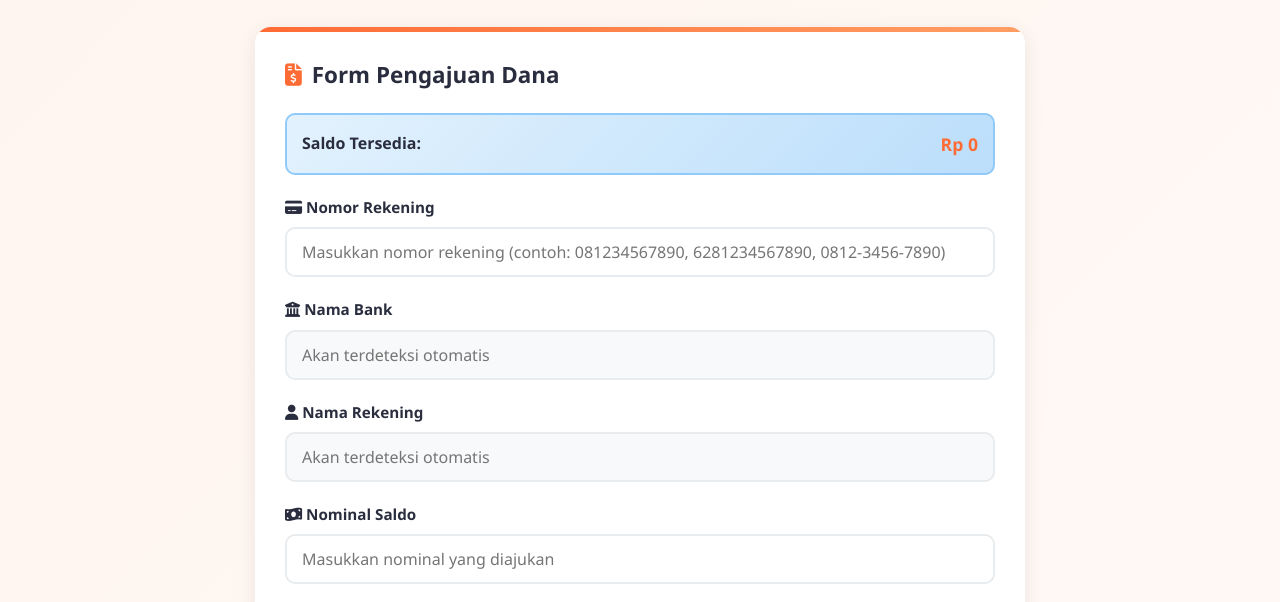
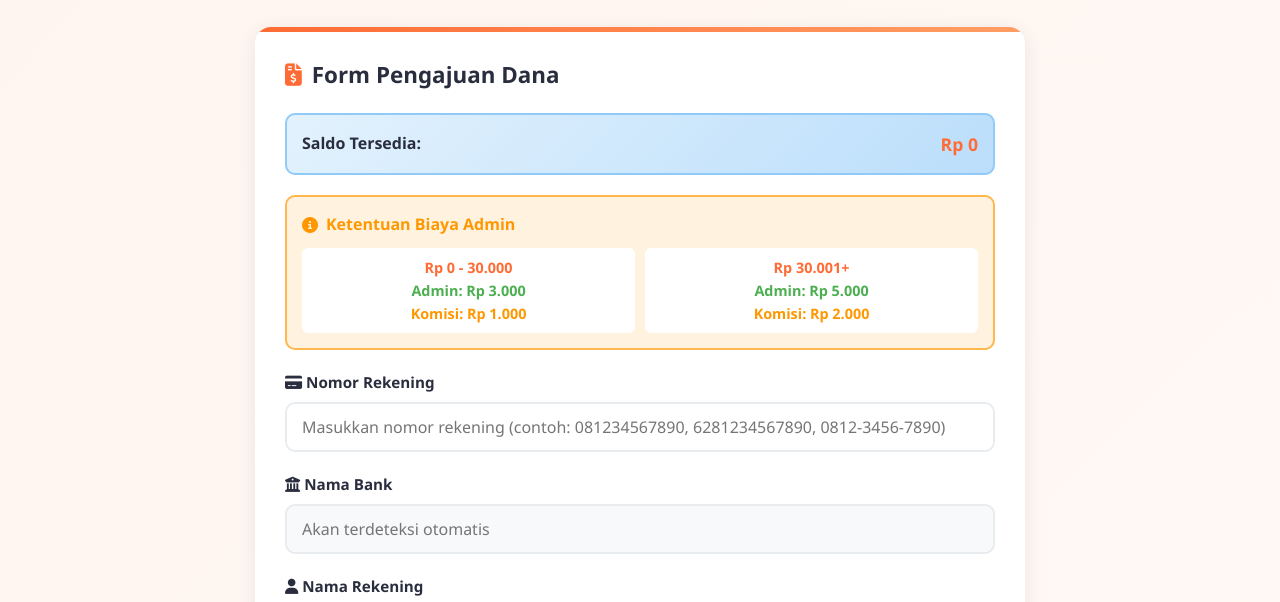
Before and after one commit to imammulmuthaqim/DanaKu.github, a plain HTML site: page pengajuan.html in a window 1280 px wide. Shown: the part 198-800 px from the top of the page. Drawn offline with Linux system fonts and the light colour scheme; no server answers.

Commit message:
Add files via upload

```diff
--- a/pengajuan.html
+++ b/pengajuan.html
@@ -244,6 +244,53 @@
             font-size: 1.1rem;
         }
 
+        /* Info Admin */
+        .info-admin {
+            background: #fff3e0;
+            border: 2px solid #ffb74d;
+            border-radius: 10px;
+            padding: 15px;
+            margin-bottom: 20px;
+        }
+
+        .info-admin-title {
+            font-weight: 600;
+            color: var(--warning);
+            margin-bottom: 10px;
+            display: flex;
+            align-items: center;
+            gap: 8px;
+        }
+
+        .admin-rules {
+            display: grid;
+            grid-template-columns: 1fr 1fr;
+            gap: 10px;
+            font-size: 0.9rem;
+        }
+
+        .admin-rule {
+            padding: 8px;
+            background: white;
+            border-radius: 6px;
+            text-align: center;
+        }
+
+        .admin-range {
+            font-weight: 600;
+            color: var(--primary);
+        }
+
+        .admin-fee {
+            color: var(--success);
+            font-weight: 600;
+        }
+
+        .admin-komisi {
+            color: var(--warning);
+            font-weight: 600;
+        }
+
         /* Struk Section */
         .struk-section {
             background: linear-gradient(135deg, #f8f9fa 0%, #e9ecef 100%);
@@ -426,6 +473,10 @@
                 text-align: center;
             }
 
+            .admin-rules {
+                grid-template-columns: 1fr;
+            }
+
             .footer-content {
                 grid-template-columns: repeat(2, 1fr);
                 gap: 15px;
@@ -512,6 +563,26 @@
                 <div class="saldo-info">
                     <div class="saldo-label">Saldo Tersedia:</div>
                     <div class="saldo-amount" id="saldo-tersedia">Rp 0</div>
+                </div>
+
+                <!-- Info Admin -->
+                <div class="info-admin">
+                    <div class="info-admin-title">
+                        <i class="fas fa-info-circle"></i>
+                        Ketentuan Biaya Admin
+                    </div>
+                    <div class="admin-rules">
+                        <div class="admin-rule">
+                            <div class="admin-range">Rp 0 - 30.000</div>
+                            <div class="admin-fee">Admin: Rp 3.000</div>
+                            <div class="admin-komisi">Komisi: Rp 1.000</div>
+                        </div>
+                        <div class="admin-rule">
+                            <div class="admin-range">Rp 30.001+</div>
+                            <div class="admin-fee">Admin: Rp 5.000</div>
+                            <div class="admin-komisi">Komisi: Rp 2.000</div>
+                        </div>
+                    </div>
                 </div>
 
                 <form id="form-pengajuan">
@@ -798,22 +869,22 @@
             updateStruk();
         });
 
-        // Fungsi untuk update struk
+        // Fungsi untuk update struk - YANG UDAH DIPERBAIKI
         function updateStruk() {
             const nomorRekening = document.getElementById('nomor-rekening').value;
             const namaRekening = document.getElementById('nama-rekening').value;
             const bank = document.getElementById('nama-bank').value;
             const nominal = parseInt(document.getElementById('nominal-saldo').value) || 0;
 
-            // Hitung admin dan komisi
+            // Hitung admin dan komisi YANG BENAR
             let admin = 0;
             let komisiTransaksi = 0;
 
             if (nominal > 0) {
-                if (nominal <= 300000) {
+                if (nominal <= 30000) {  // 0 - 30rb
                     admin = 3000;
                     komisiTransaksi = 1000;
-                } else {
+                } else {  // di atas 30rb
                     admin = 5000;
                     komisiTransaksi = 2000;
                 }
@@ -844,7 +915,7 @@
             document.getElementById('struk-total').textContent = 'Rp 0';
         }
 
-        // Event listener untuk form pengajuan - YANG UDAH DIPERBAIKI (KOMISI CUMA DI BAYAR.HTML)
+        // Event listener untuk form pengajuan - YANG UDAH DIPERBAIKI
         document.getElementById('form-pengajuan').addEventListener('submit', function(e) {
             e.preventDefault();
 
@@ -870,14 +941,14 @@
                 return;
             }
 
-            // Hitung admin dan komisi
+            // Hitung admin dan komisi YANG BENAR
             let admin = 0;
             let komisiTransaksi = 0;
 
-            if (nominal <= 300000) {
+            if (nominal <= 30000) {  // 0 - 30rb
                 admin = 3000;
                 komisiTransaksi = 1000;
-            } else {
+            } else {  // di atas 30rb
                 admin = 5000;
                 komisiTransaksi = 2000;
             }
```
